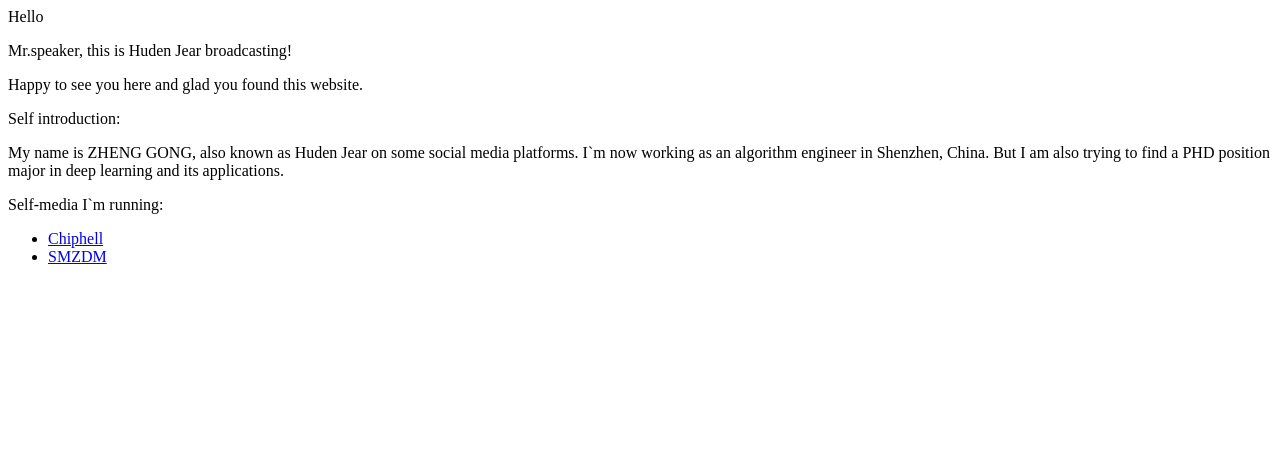
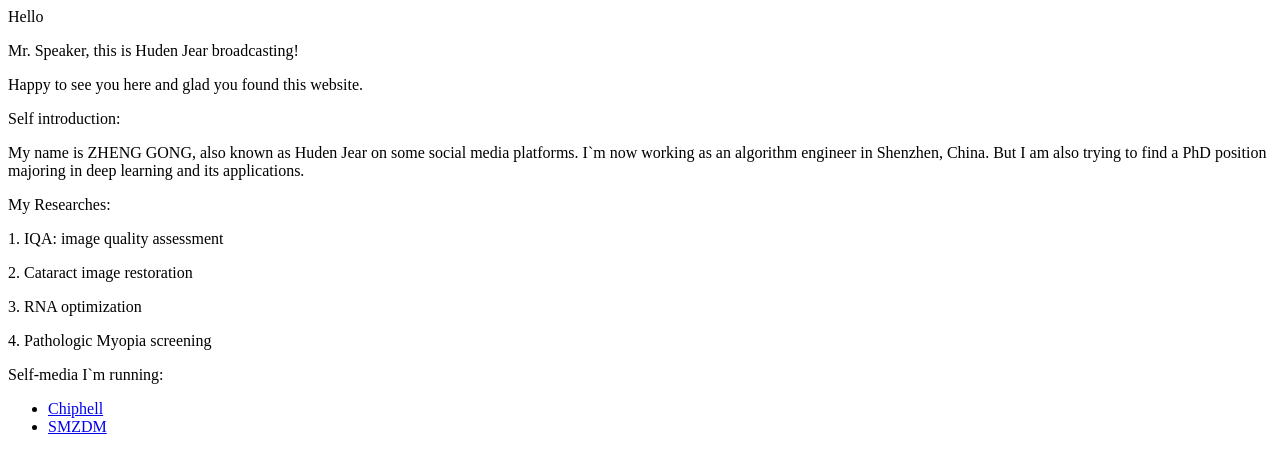
Before and after one commit to HudenJear/hudenjear.github.io, a plain HTML site: page index.html in a window 1280 px wide. Drawn offline with Linux system fonts and the light colour scheme.

Commit message:
Update index.html

```diff
--- a/index.html
+++ b/index.html
@@ -1,14 +1,20 @@
 <p>Hello </p>
-<p>Mr.speaker, this is Huden Jear broadcasting! </p>
+<p>Mr. Speaker, this is Huden Jear broadcasting! </p>
 <p>Happy to see you here and glad you found this website.</p>
 
 <p>Self introduction: </p>
 
-My name is ZHENG GONG, also known as Huden Jear on some social media platforms. I`m now working as an algorithm engineer in Shenzhen, China. But I am also trying to find a PHD position major in deep learning and its applications.
+<p>My name is ZHENG GONG, also known as Huden Jear on some social media platforms. I`m now working as an algorithm engineer in Shenzhen, China. But I am also trying to find a PhD position majoring in deep learning and its applications. </p>
 
+<p>My Researches: </p>
 
+<p>1. IQA: image quality assessment</p>
+<p>2. Cataract image restoration</p>
+<p>3. RNA optimization</p>
+<p>4. Pathologic Myopia screening</p>
 
 <p>Self-media I`m running: </p>
+
 
 <ul>
   <li> <a href="https://www.chiphell.com/space-uid-310776.html">Chiphell</a> </li>
```
